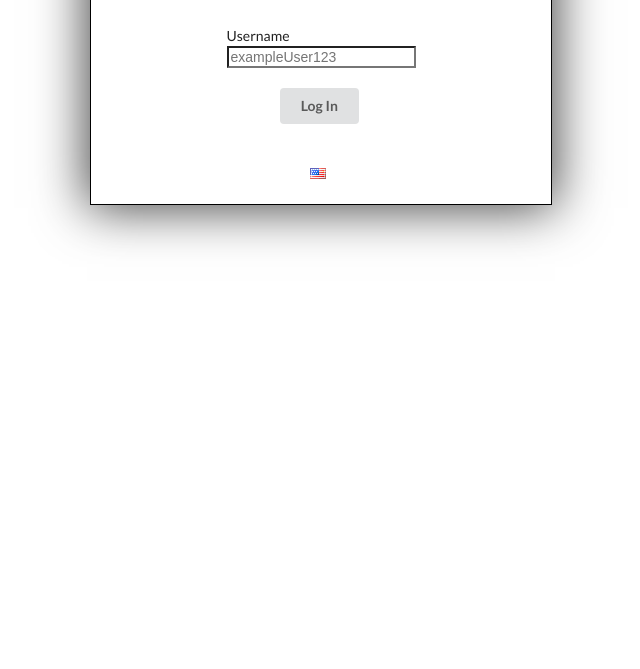
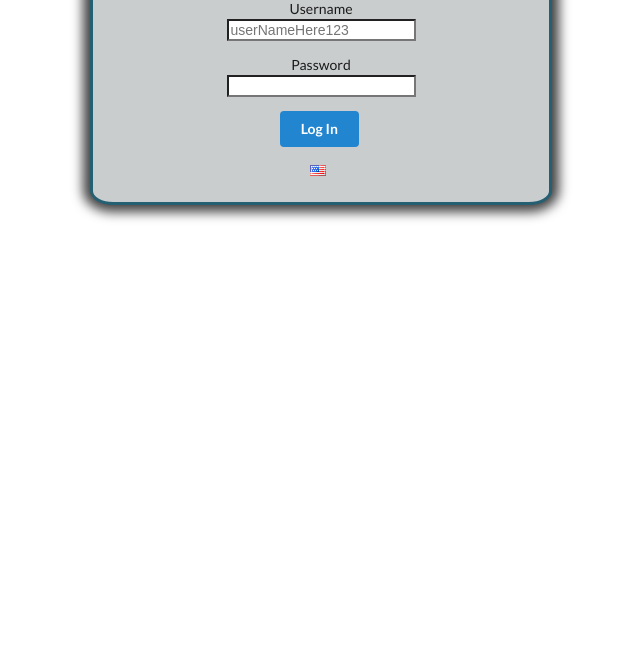
Before and after one commit to norbase/vit-events-1-27-20, a plain HTML site: page index.html in a window 1280 px wide. Shown: the part 131-800 px from the top of the page, without its empty margins (319-959 px from the left). Drawn offline with nearby package versions, Linux system fonts and the light colour scheme.

Commit message:
improved login

```diff
--- a/index.html
+++ b/index.html
@@ -29,29 +29,31 @@
     <div class="five wide column">
     </div>
     <div class="six wide column">
-        <div class="a">
+      <!-- Begin Login Square -->
       <div id="login">
-          <br>
-          <br>
-          <br>
-          <br>
-          <br>
+        <!-- Header -->
+        <h1 id="title">Login</h1>
+        <!-- Label for Username -->
         <div class="ui input">
-            <div class="b">
           <label for="username">Username</label>
-          <div class="a">
         </div>
-        <input id="username" name="username" type="text" placeholder="exampleUser123">
-        <br>
-        <br>
-        <div class="a">
-        <button id="loginBtn" class="ui button">
+        <!-- Input for Username -->
+        <input class="text-input" id="username" name="username" type="text" placeholder="userNameHere123">
+        <!-- Label for Password -->
+        <div class="ui input">
+          <label for="password">Password</label>
+        </div>
+        <!-- input for password -->
+        <input class="text-input" id="password" name="password" type="password">
+        <!-- log in button -->
+        <button id="loginBtn" class="ui button primary">
           Log In
         </button>
-        <br>
-        <br>
-        <br>
-        <i class="us flag"></i>
+   <div id="flags">
+
+     <i class="us flag"></i>
+   </div>
+       <!-- end Login Square -->
       </div>
     </div>
     <div class="five wide column">
--- a/style.css
+++ b/style.css
@@ -3,24 +3,24 @@
 }
 
 #login {
-    margin-top: 4em;
-    height: 20em;
-    border: 1px solid black;
-    box-shadow: 0px 0px 49px 3px rgba(0,0,0,0.75);
+  background-color: #cacdce;
+  margin-top: 4em;
+  height: 20em;
+  border: 3px solid #245f72;
+  border-radius: 5%;
+  box-shadow: 0px 0px 12px 7px rgba(0,0,0,0.75);
+  display: flex;
+  align-items: center;
+  justify-content: center;
+  flex-direction: column;
+}
+.text-input {
+  margin-bottom: 1em;
+}
+#flags {
+  margin-top: 1em;
 }
 
-div.a {
-  text-align: center;
-}
-
-div.b {
-  text-align: left;
-}
-
-div.c {
-  text-align: right;
-}
-
-div.c {
-  text-align: justify;
-}
+/* #loginBtn {
+  margin-bottom: 2em;
+} */
```
